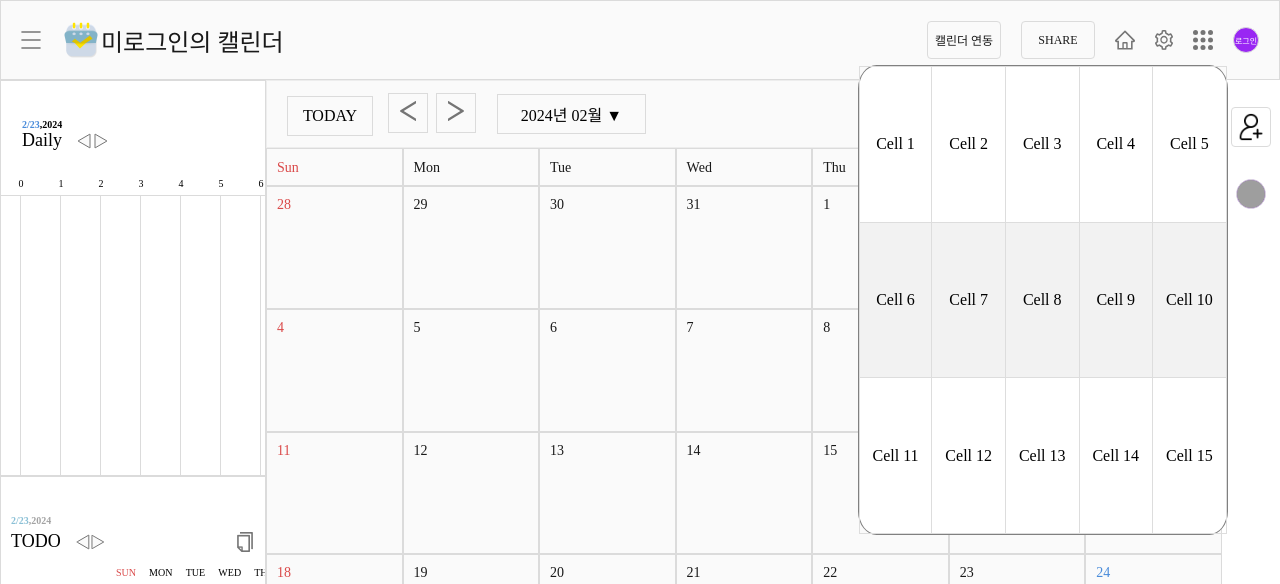
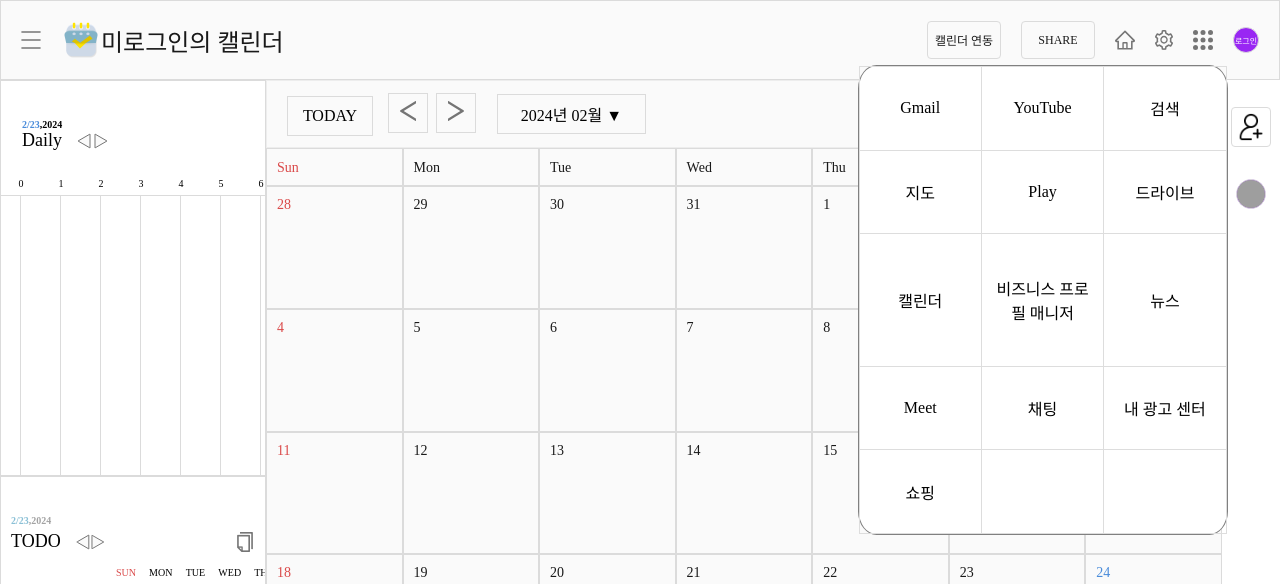
Before and after one commit to codingBottle/JMGDH_Web, a Next.js app: page /test in a window 1280 px wide. Shown: the top 584 px of the page. Built offline with nearby package versions, Linux system fonts and the light colour scheme; no server answers; grey boxes are pictures that could not be loaded.

Commit message:
구글 모달 만들기

```diff
--- a/src/components/Login/Google.tsx
+++ b/src/components/Login/Google.tsx
@@ -1,19 +1,59 @@
-// LoginButton.js
-import React, { useState, useEffect } from "react";
+import React from "react";
 import styled from "styled-components";
-import theme from "@/theme/theme";
-import { useRouter } from "next/router";
-import axios from "axios";
-import Image from "next/image";
-export default function Google() {
+
+export default function GoogleAppsGrid() {
+  const apps = [
+    { name: "Gmail", url: "https://mail.google.com/mail/?authuser=0" },
+    { name: "YouTube", url: "https://www.youtube.com?authuser=0" },
+    { name: "검색", url: "https://www.google.com/?authuser=0" },
+    { name: "지도", url: "https://maps.google.com/?authuser=0" },
+    { name: "Play", url: "https://play.google.com/?authuser=0" },
+    { name: "드라이브", url: "https://drive.google.com/?authuser=0" },
+    { name: "캘린더", url: "https://calendar.google.com/calendar?authuser=0" },
+    {
+      name: "비즈니스 프로필 매니저",
+      url: "https://business.google.com/?gmbsrc=ww-ww-ot-gs-z-gmb-l-z-h~z-ogb-u&authuser=0",
+    },
+    { name: "뉴스", url: "https://news.google.com?authuser=0" },
+    { name: "Meet", url: "https://meet.google.com?hs=197&authuser=0" },
+    { name: "채팅", url: "https://chat.google.com?authuser=0" },
+    {
+      name: "내 광고 센터",
+      url: "https://myadcenter.google.com/?ref=app-launcher&authuser=0",
+    },
+    {
+      name: "쇼핑",
+      url: "https://www.google.com/shopping?source=og&authuser=0",
+    },
+    // 필요하다면 여기에 더 많은 항목을 추가하세요.
+  ];
+
+  // 3개씩 분할하여 2차원 배열 생성
+  const rows = Array.from(
+    { length: Math.ceil(apps.length / 3) },
+    (_, rowIndex) => apps.slice(rowIndex * 3, rowIndex * 3 + 3)
+  );
+
   return (
     <Container>
       <StyledTable>
         <tbody>
-              {Array.from({ length: 3 }).map((_, rowIndex) => (
+          {rows.map((row, rowIndex) => (
             <tr key={rowIndex}>
-                  {Array.from({ length: 5 }).map((_, colIndex) => (
-                    <td key={colIndex}>Cell {rowIndex * 5 + colIndex + 1}</td>
+              {row.map((app, appIndex) => (
+                <td key={appIndex}>
+                  <a
+                    href={app.url}
+                    target="_top"
+                    style={{ textDecoration: "none", color: "black" }}
+                  >
+                    {app.name}
+                  </a>
+                </td>
+              ))}
+              {row.length < 3 &&
+                Array.from({ length: 3 - row.length }).map((_, emptyIndex) => (
+                  <td key={`empty-${emptyIndex}`}></td>
                 ))}
             </tr>
           ))}
@@ -21,16 +61,14 @@ export default function Google() {
       </StyledTable>
     </Container>
   );
-};
+}
+
 const Container = styled.div`
-  display : flex;
+  display: flex;
   justify-content: center;
   align-items: center;
   border: solid 1px gray;
-  border-radius:5%;
-
-  height: 470px;
-  background-color: black;
+  border-radius: 5%;
   position: fixed;
   top: 65px;
   left: 67%;
@@ -38,20 +76,20 @@ export default function Google() {
   height: 470px;
   background-color: white;
   z-index: 1000;
+`;
 
-`;
 const StyledTable = styled.table`
   border-collapse: collapse;
   width: 100%;
   height: 100%;
-
   td {
     border: 1px solid #ddd;
     text-align: center;
     padding: 8px;
+    width: 33%;
   }
-
-  tr:nth-child(even){background-color: #f2f2f2;}
-
-  tr:hover {background-color: #ddd;}
+  td:hover {
+    background-color: #ddd;
+    border-radius: 20%;
+  }
 `;
--- a/src/components/Navbar.tsx
+++ b/src/components/Navbar.tsx
@@ -5,7 +5,7 @@ import { Menu, Home, Setting, Import } from "@/assets/icon/Navbaricon";
 import LoginButton from "@/components/Login/LoginButton";
 import axios from "axios";
 import Image from "next/image";
-import Google from "./Login/Google.tsx";
+import Google from "./Login/Google";
 
 import { useRouter } from "next/router";
 
@@ -46,7 +46,7 @@ export default function Navbar() {
           style={{ marginLeft: "20px" }}
         />
         <p>{NavName}의 캘린더</p>
-        <Google/>
+        <Google />
       </div>
       <div className="Rights">
         <button className="user" onClick={peristalsis}>
```
Lines whose indentation alone changed are shown as unchanged.
